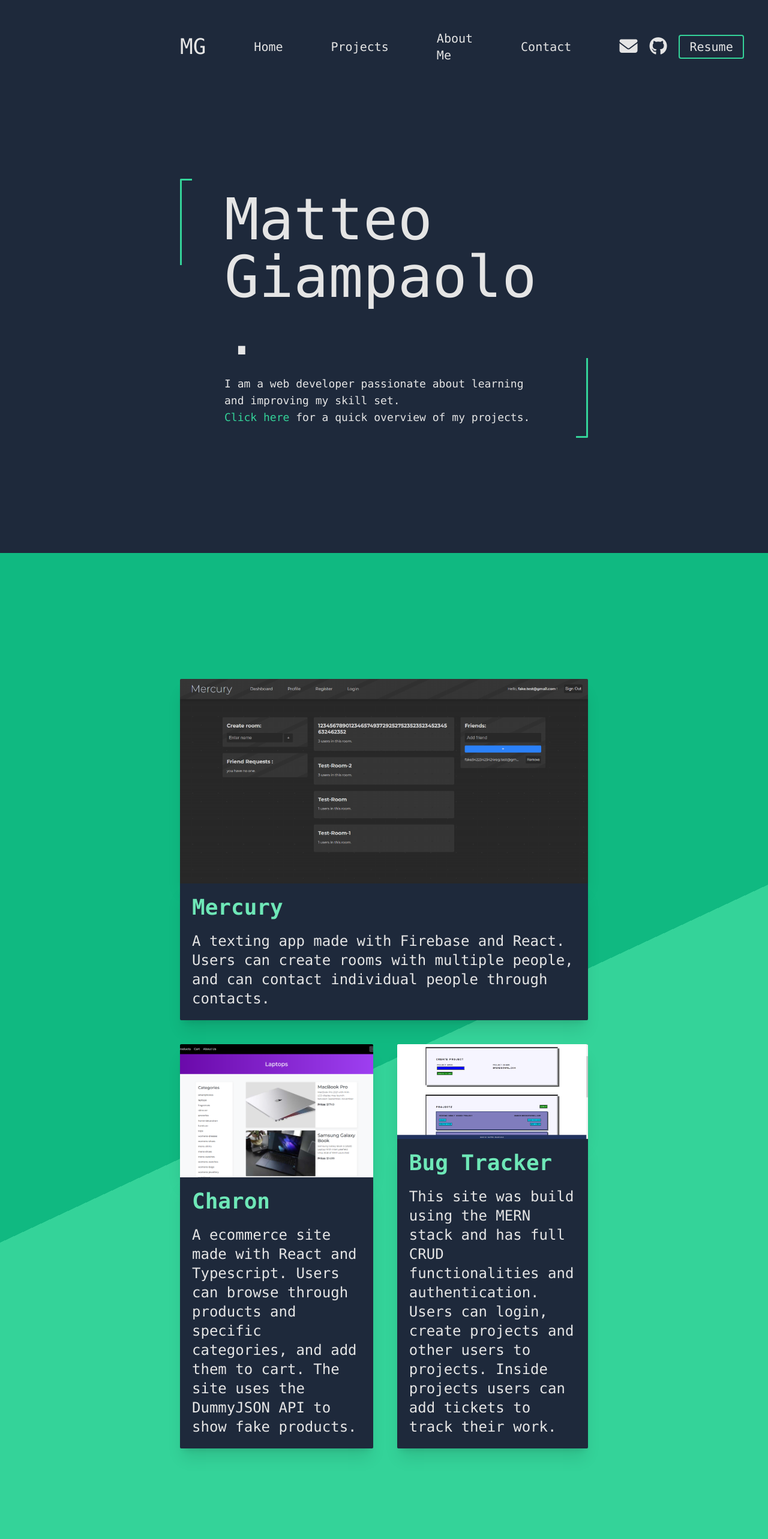
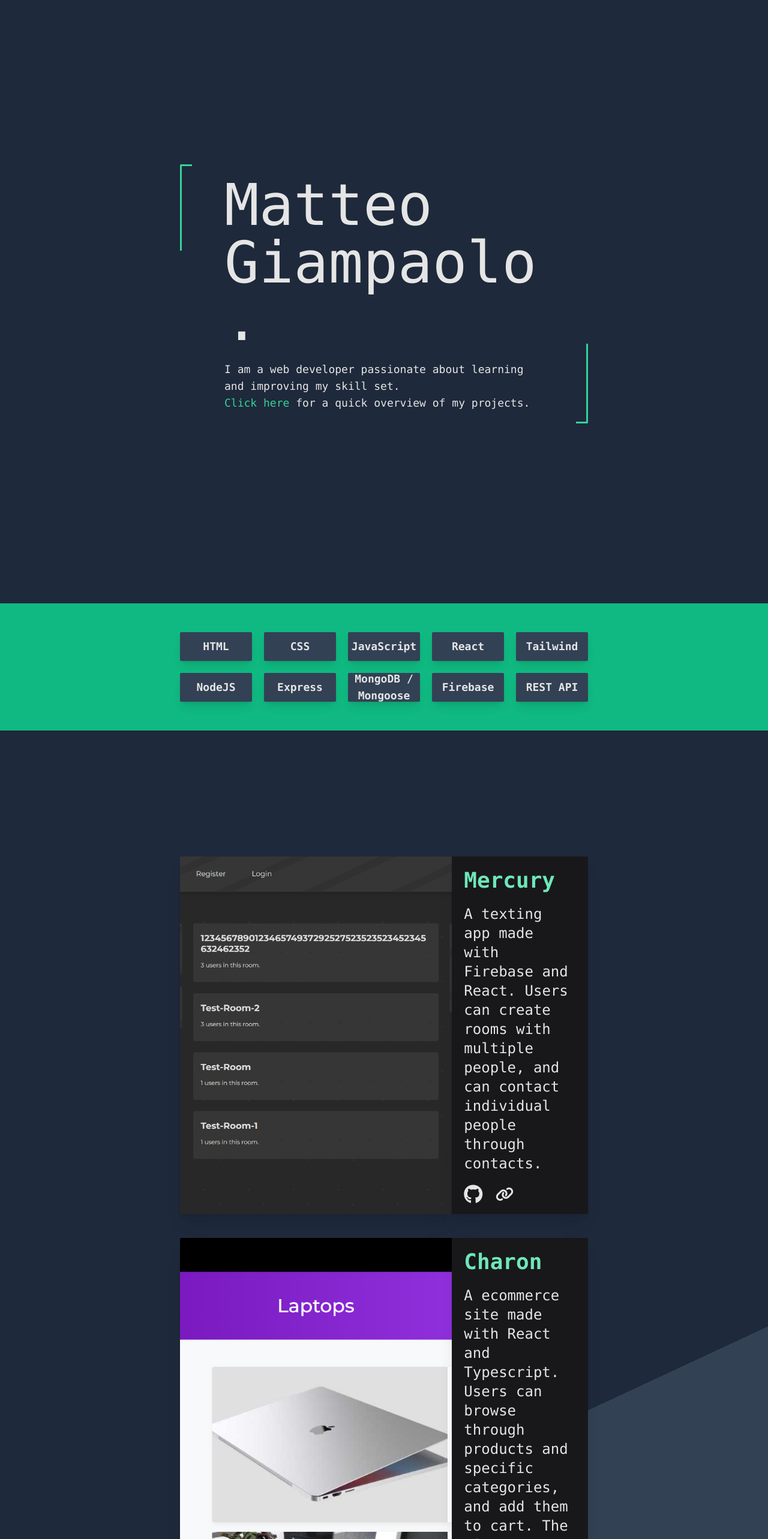
Before and after one commit to matteogiampaolo21/portfolio-site, a React (Vite) app: page / in a window 1280 px wide. Shown: the top 2566 px of the page at 60% size. Built offline with nearby package versions, Linux system fonts and the light colour scheme.

Commit message:
navbar hides and shows depending on scroll, projects section changed.

```diff
--- a/src/App.css
+++ b/src/App.css
@@ -2,11 +2,42 @@
 @tailwind components;
 @tailwind utilities;
 
+::-webkit-scrollbar {
+    width: 5px;
+
+}
+
+::-webkit-scrollbar-track {
+    background: #0f172a;
+}
+
+::-webkit-scrollbar-thumb {
+    background: #059669;
+}
+.active{
+    height: 4rem;
+    width: 100%;
+    position: fixed;
+    top: 0px;
+    transition: 0.3s linear;
+    display: block;
+
+
+    z-index: 40;
+    /* padding: 0 7%; */
+}
+.hidden{
+
+    top: -80px;
+    transition: 0.3s linear;
+
+}
 
 i,button,a,span{
     transition: 0.3s;
 }
 body{
+    padding-top: 50px;
     background-color: #1e293b;
     color: #e5e5e5;
     font-family: ui-monospace, SFMono-Regular, Menlo, Monaco, Consolas, "Liberation Mono", "Courier New", monospace;
@@ -20,7 +51,7 @@ body{
 }
 .project-block{
     opacity: 1;
-    background: repeating-linear-gradient( -25deg, #34d399, #34d399 50%, #10b981 20px, #10b981 100% );
+    background: repeating-linear-gradient( -25deg, #334155, #334155 50%, #1e293b 20px, #1e293b 100% );
     padding: 210px 300px ;
 }
 .diagonal-bg{
--- a/src/App.jsx
+++ b/src/App.jsx
@@ -16,8 +16,9 @@ function App() {
       <Navbar/>
 
       <Hero/>
+      <Skills/>
       <Projects/>
-      <Skills/>
+
       <About/>
 
       <Footer/>
--- a/src/sections/About.jsx
+++ b/src/sections/About.jsx
@@ -1,7 +1,7 @@
 export const About = () => {
     return(
         <div className="h-96 px-300 py-64 diagonal-bg flex flex-col justify-center gap-3">
-            <div className="bg-emerald-700 p-5 rounded shadow-md">
+            <div className="bg-slate-700 p-5 rounded shadow-md">
                 <h1 className="text-4xl font-bold mb-4">About Me</h1>
                 <p className="text-justify text-xl">
                     Lorem ipsum dolor sit amet, consectetur adipisicing elit. Eveniet vel eius laborum obcaecati maiores.
--- a/src/sections/Footer.jsx
+++ b/src/sections/Footer.jsx
@@ -1,4 +1,6 @@
 export const Footer = () => {
+    const year = new Date().getFullYear();
+
     return (
         <div>
             <nav className='px-300 pt-50 pb-5'>
@@ -26,7 +28,7 @@ export const Footer = () => {
                 <div className="text-justify flex flex-col gap-3">
                     <h1 className="text-xl">Lorem ipsum dolor sit amet.</h1>
                     <p>Lorem ipsum dolor, sit amet consectetur adipisicing elit. Delectus ex sapiente nemo odit possimus incidunt minima, dignissimos fuga, nobis quaerat harum? Labore explicabo optio accusamus illo, in reprehenderit quae modi!</p>
-                    <p className="mt-auto text-gray-400">&copy; Matteo Giampaolo 2023</p>
+                    <p className="mt-auto text-gray-400">&copy; Matteo Giampaolo {year}</p>
                 </div>
                 <form className="flex flex-col w-full gap-y-5" action="">
                     <h1 className="text-2xl font-bold">Contact Me</h1>
--- a/src/sections/Hero.jsx
+++ b/src/sections/Hero.jsx
@@ -2,7 +2,7 @@ export const Hero = () => {
 
     const clickHereStyle = 'hover:underline cursor-pointer text-emerald-400 hover:text-emerald-300 duration-700'
     return(
-        <div className="hero-grid my-48 px-300">
+        <div className="hero-grid mt-56 mb-300 px-300">
             <div className="flex flex-col">
                 <div className="h-1/3 w-full left-border rounded-tl-sm"></div>
                 <div></div>
--- a/src/sections/Navbar.jsx
+++ b/src/sections/Navbar.jsx
@@ -1,9 +1,41 @@
+import { useEffect, useState } from "react"
+
 export const Navbar = () => {
+
+    const [show, setShow] = useState(false);
+    const [lastScrollY, setLastScrollY] = useState(0);
+
+
+
+    const controlNavbar = () => {
+
+      if (typeof window !== 'undefined') {
+        if (window.scrollY < lastScrollY) { // if scroll down hide the navbar
+          setShow(false);
+        } else { // if scroll up show the navbar
+          setShow(true);
+        }
+
+        // remember current page location to use in the next move
+        setLastScrollY(window.scrollY);
+      }
+    };
+
+    useEffect(() => {
+      if (typeof window !== 'undefined') {
+        window.addEventListener('scroll', controlNavbar);
+
+        // cleanup function
+        return () => {
+          window.removeEventListener('scroll', controlNavbar);
+        };
+      }
+    }, [lastScrollY]);
 
 
 
     return(
-      <nav className='px-300 pt-50'>
+      <nav className={`navbar px-300 py-3 bg-slate-900 active ${show && 'hidden'}`}>
         <ul className='flex flex-row gap-x-20 text-xl items-center'>
           <li><h1 className='text-4xl '>MG  </h1></li>
           <li className='ml-auto'><a className='hover:text-emerald-400' href="">Home</a></li>
--- a/src/sections/Projects.jsx
+++ b/src/sections/Projects.jsx
@@ -5,35 +5,38 @@ import bugtracker from '../assets/bug-tracker.png'
 
 
 export const Projects = () => {
-    const imgStyle = "w-full h-full object-cover shadow-xl rounded-t-sm";
-    const cardStyle = "bg-slate-800 h-full p-5 shadow-xl rounded-b-sm";
+    const imgStyle = "w-2/3 object-cover shadow-xl rounded-l-sm";
+    const cardStyle = "flex flex-col bg-zinc-900 p-5 shadow-xl rounded-r-sm";
     return (
-        <div className="bg-emerald-500 project-block ">
+        <div className=" project-block ">
 
-            <div className='project-grid gap-10 '>
+            <div className='flex flex-col gap-10 '>
 
 
-                <div className='grid-area-1 flex flex-col h-full'>
+                <div className=' flex flex-row'>
                     <img className={imgStyle} src={mercury} alt="Texting App." />
                     <div className={cardStyle}>
                         <h2 className='text-4xl mb-5 font-bold text-emerald-300'>Mercury</h2>
-                        <p className='text-2xl'>A texting app made with <span className=''> Firebase </span>and <span className=''>React</span>. Users can create rooms with multiple people, and can contact individual people through contacts.</p>
+                        <p className='text-2xl mb-6'>A texting app made with <span className=''> Firebase </span>and <span className=''>React</span>. Users can create rooms with multiple people, and can contact individual people through contacts.</p>
+                        <div className='mt-auto'><i className="fa-brands fa-github fa-2xl hover:text-emerald-400"></i> <i className="ml-3 fa-solid fa-link fa-xl hover:text-emerald-400"></i></div>
                     </div>
                 </div>
 
-                <div className=' grid-area-2 flex flex-col h-full'>
+                <div className=' flex flex-row'>
                     <img className={imgStyle} src={charon} alt="Texting App." />
                     <div className={cardStyle}>
                         <h2 className='text-4xl mb-5 font-bold text-emerald-300'>Charon</h2>
-                        <p className='text-2xl'>A ecommerce site made with React and Typescript. Users can browse through products and specific categories, and add them to cart. The site uses the DummyJSON API to show fake products.</p>
+                        <p className='text-2xl mb-6'>A ecommerce site made with React and Typescript. Users can browse through products and specific categories, and add them to cart. The site uses the DummyJSON API to show fake products.</p>
+                        <div className='mt-auto'><i className="fa-brands fa-github fa-2xl hover:text-emerald-400"></i> <i className="ml-3 fa-solid fa-link fa-xl hover:text-emerald-400"></i></div>
                     </div>
                 </div>
 
-                <div className=' grid-area-3 flex flex-col h-full'>
+                <div className=' flex flex-row'>
                     <img className={imgStyle} src={bugtracker} alt="Texting App." />
                     <div className={cardStyle}>
                         <h2 className='text-4xl mb-5 font-bold text-emerald-300'>Bug Tracker</h2>
-                        <p className='text-2xl'>This site was build using the MERN stack and has full CRUD functionalities and authentication. Users can login, create projects and other users to projects. Inside projects users can add tickets to track their work.</p>
+                        <p className='text-2xl mb-6'>This site was build using the MERN stack and has full CRUD functionalities and authentication. Users can login, create projects and other users to projects. Inside projects users can add tickets to track their work.</p>
+                        <div className='mt-auto'><i className="fa-brands  fa-github fa-2xl hover:text-emerald-400"></i> <i className="ml-3 fa-solid fa-link fa-xl hover:text-emerald-400"></i></div>
                     </div>
                 </div>
 
--- a/src/sections/Skills.jsx
+++ b/src/sections/Skills.jsx
@@ -1,7 +1,7 @@
 export const Skills = () => {
     const boxStyle = "bg-slate-700 font-bold text-lg text-center break-word shadow-lg h-12 items-center flex justify-center rounded-sm"
     return(
-      <div className='bg-slate-800 px-300 py-12'>
+      <div className='bg-emerald-500 px-300 py-12 '>
         <div className='grid grid-cols-5 gap-5   '>
 
           <div className={boxStyle}>HTML</div>
```
Also changed, not shown: src/assets/bug-tracker.png.
